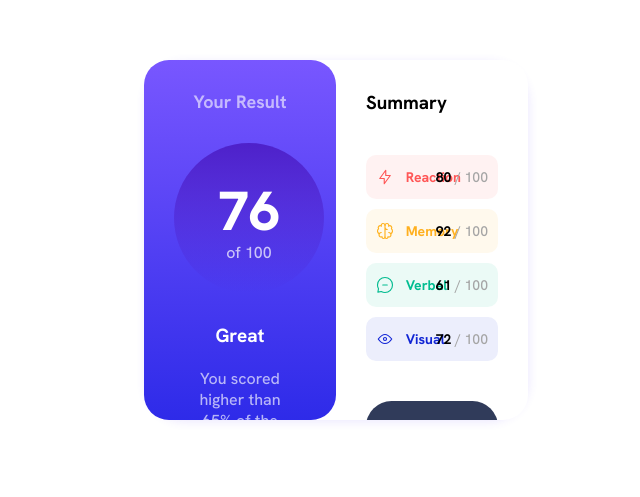
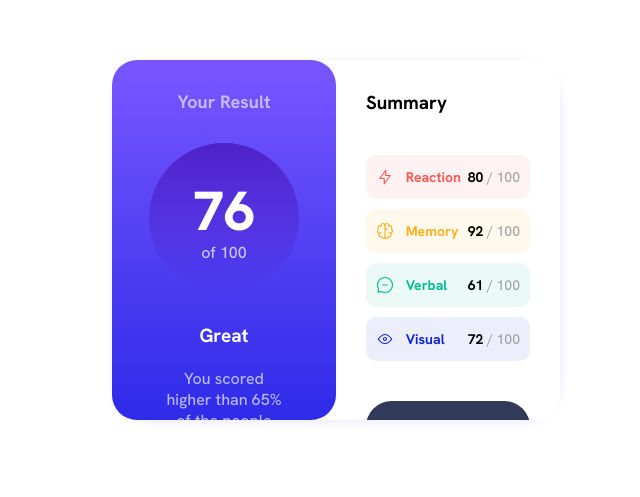
Before and after one commit to Hopp-Murithi/html-css-Assignment2, a plain HTML site: page index.html in a window 1280 px wide. Shown: the part 160-657 px from the top of the page, without its empty margins (304-944 px from the left). Drawn offline with Linux system fonts and the light colour scheme.

```diff
--- a/styles.css
+++ b/styles.css
@@ -19,7 +19,7 @@ main {
 	transform: translate(-50%, -50%);
 	box-shadow: 1px 2px 10px #6643ff1f;
 	border-radius: 40px;
-	width: 30vw;
+	width: 35vw;
 	height: 45vh;
 }
 .main-cont {
@@ -163,9 +163,14 @@ main {
   border: none;
 	font-size: 16px;
 	padding: 15px 10px;
+  transition: transform .2s ease-in;
 
 }
 .summary-item-right {
 	font-size: 16px;
 	font-weight: 700;
 }
+
+button:hover{
+  transform: scale(1.2);
+}
```
